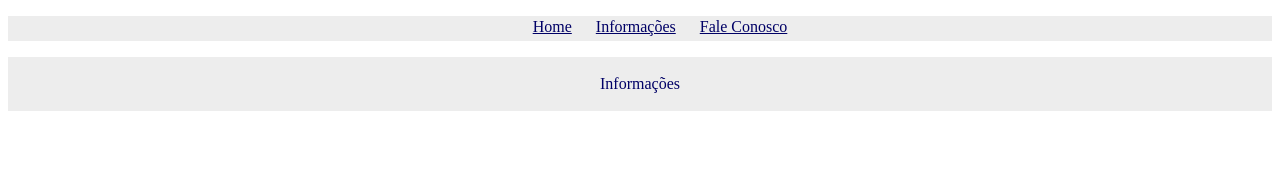
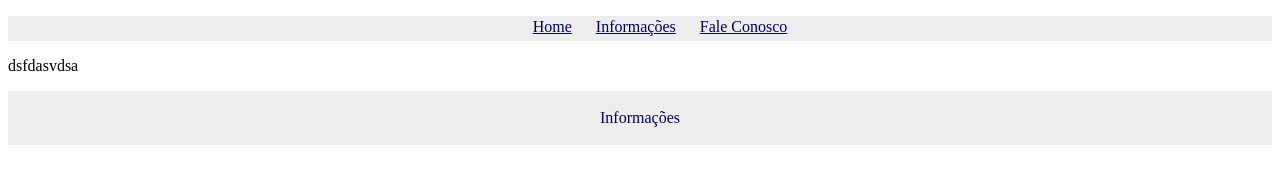
Before and after one commit to PedroPezzin/culturahortolandia, a plain HTML site: page informacoes.html in a window 1280 px wide. Drawn offline with Linux system fonts and the light colour scheme.

Commit message:
versão alfa do arquivo

```diff
--- a/informacoes.html
+++ b/informacoes.html
@@ -19,7 +19,7 @@
 
 	</div>
 	<div id="autores">
-
+		<p>dsfdasvdsa</p>
 	</div>
 	<footer id="rodape">
 		<p>Informações</p>
```
